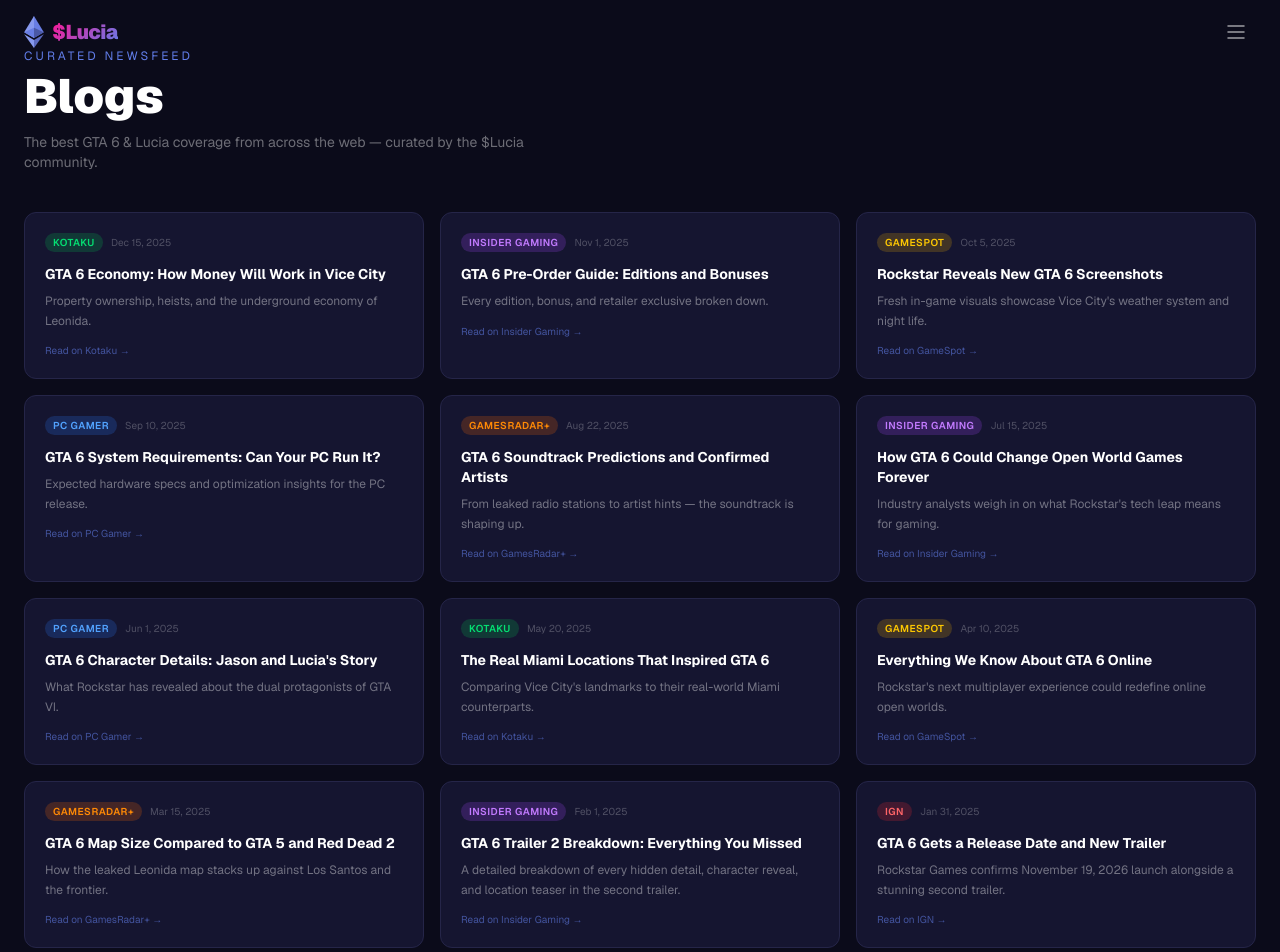
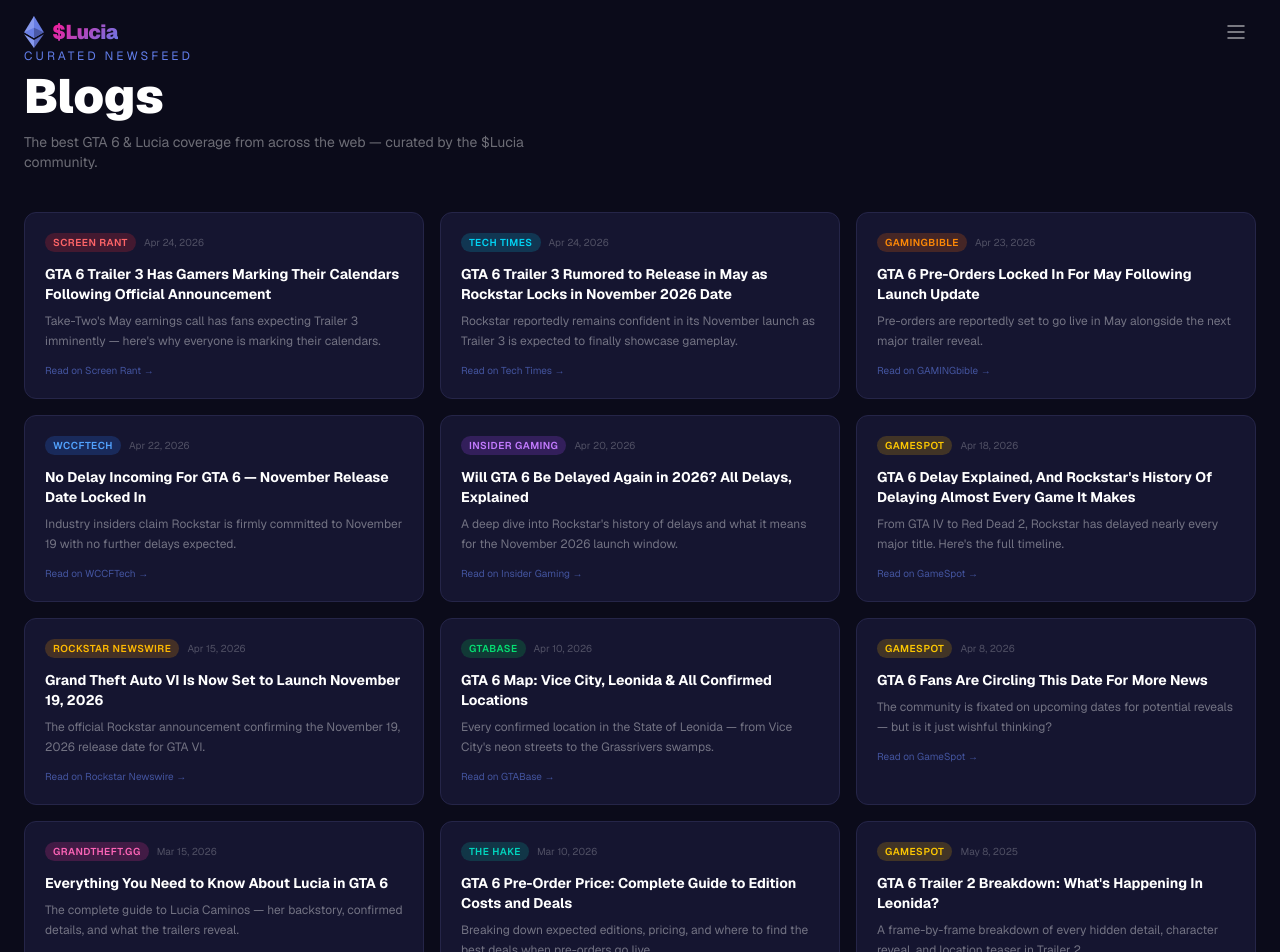
Before and after one commit to oldestgta-source/gta6-blog, a Next.js app: page /blogs in a window 1280 px wide. Shown: the top 952 px of the page. Built offline with nearby package versions, Linux system fonts and the light colour scheme.

Commit message:
Replace feed with real verified article URLs, add 2026 coverage

```diff
--- a/components/FeedCard.tsx
+++ b/components/FeedCard.tsx
@@ -1,12 +1,16 @@
 import type { FeedItem } from '@/lib/feed';
 
 const sourceColors: Record<string, string> = {
-  'IGN': 'bg-red-500/20 text-red-400',
+  'Screen Rant': 'bg-red-500/20 text-red-400',
+  'Tech Times': 'bg-cyan-500/20 text-cyan-400',
+  'GAMINGbible': 'bg-orange-500/20 text-orange-400',
+  'WCCFTech': 'bg-blue-500/20 text-blue-400',
   'Insider Gaming': 'bg-purple-500/20 text-purple-400',
-  'GamesRadar+': 'bg-orange-500/20 text-orange-400',
   'GameSpot': 'bg-yellow-500/20 text-yellow-400',
-  'Kotaku': 'bg-green-500/20 text-green-400',
-  'PC Gamer': 'bg-blue-500/20 text-blue-400',
+  'Rockstar Newswire': 'bg-amber-500/20 text-amber-400',
+  'GTABase': 'bg-green-500/20 text-green-400',
+  'GrandTheft.gg': 'bg-pink-500/20 text-pink-400',
+  'The Hake': 'bg-teal-500/20 text-teal-400',
 };
 
 export default function FeedCard({ item }: { item: FeedItem }) {
--- a/content/feed/feed.json
+++ b/content/feed/feed.json
@@ -1,98 +1,110 @@
 [
   {
-    "title": "GTA 6 Gets a Release Date and New Trailer",
-    "url": "https://www.ign.com/articles/gta-6-gets-release-date-new-trailer",
-    "source": "IGN",
-    "date": "2025-01-31",
-    "excerpt": "Rockstar Games confirms November 19, 2026 launch alongside a stunning second trailer.",
-    "category": "news"
+    "title": "GTA 6 Trailer 3 Has Gamers Marking Their Calendars Following Official Announcement",
+    "url": "https://screenrant.com/gta-6-trailer-3-may-2026-earnings-call/",
+    "source": "Screen Rant",
+    "date": "2026-04-24",
+    "excerpt": "Take-Two's May earnings call has fans expecting Trailer 3 imminently — here's why everyone is marking their calendars.",
+    "category": "news",
+    "image": ""
   },
   {
-    "title": "GTA 6 Trailer 2 Breakdown: Everything You Missed",
-    "url": "https://insider-gaming.com/gta-6-trailer-2-breakdown/",
-    "source": "Insider Gaming",
-    "date": "2025-02-01",
-    "excerpt": "A detailed breakdown of every hidden detail, character reveal, and location teaser in the second trailer.",
-    "category": "deep-dive"
+    "title": "GTA 6 Trailer 3 Rumored to Release in May as Rockstar Locks in November 2026 Date",
+    "url": "https://www.techtimes.com/articles/316127/20260424/gta-6-trailer-3-rumored-launch-may-rockstar-locks-november-2026-release-date.htm",
+    "source": "Tech Times",
+    "date": "2026-04-24",
+    "excerpt": "Rockstar reportedly remains confident in its November launch as Trailer 3 is expected to finally showcase gameplay.",
+    "category": "news",
+    "image": ""
   },
   {
-    "title": "GTA 6 Map Size Compared to GTA 5 and Red Dead 2",
-    "url": "https://www.gamesradar.com/gta-6-map-size-comparison/",
-    "source": "GamesRadar+",
-    "date": "2025-03-15",
-    "excerpt": "How the leaked Leonida map stacks up against Los Santos and the frontier.",
-    "category": "comparison"
+    "title": "GTA 6 Pre-Orders Locked In For May Following Launch Update",
+    "url": "https://www.gamingbible.com/news/gta-6-pre-orders-locked-may-launch-update-794823-20260423",
+    "source": "GAMINGbible",
+    "date": "2026-04-23",
+    "excerpt": "Pre-orders are reportedly set to go live in May alongside the next major trailer reveal.",
+    "category": "news",
+    "image": ""
   },
   {
-    "title": "Everything We Know About GTA 6 Online",
-    "url": "https://www.gamespot.com/articles/gta-6-online-everything-we-know/",
-    "source": "GameSpot",
-    "date": "2025-04-10",
-    "excerpt": "Rockstar's next multiplayer experience could redefine online open worlds.",
-    "category": "news"
+    "title": "No Delay Incoming For GTA 6 — November Release Date Locked In",
+    "url": "https://wccftech.com/gta-6-no-delay-november-release-date-locked-in-its-claimed/",
+    "source": "WCCFTech",
+    "date": "2026-04-22",
+    "excerpt": "Industry insiders claim Rockstar is firmly committed to November 19 with no further delays expected.",
+    "category": "news",
+    "image": ""
   },
   {
-    "title": "The Real Miami Locations That Inspired GTA 6",
-    "url": "https://kotaku.com/gta-6-miami-vice-city-real-locations-comparison/",
-    "source": "Kotaku",
-    "date": "2025-05-20",
-    "excerpt": "Comparing Vice City's landmarks to their real-world Miami counterparts.",
-    "category": "deep-dive"
+    "title": "Will GTA 6 Be Delayed Again in 2026? All Delays, Explained",
+    "url": "https://insider-gaming.com/gta-6-delay-again-2026/",
+    "source": "Insider Gaming",
+    "date": "2026-04-20",
+    "excerpt": "A deep dive into Rockstar's history of delays and what it means for the November 2026 launch window.",
+    "category": "deep-dive",
+    "image": ""
   },
   {
-    "title": "GTA 6 Character Details: Jason and Lucia's Story",
-    "url": "https://www.pcgamer.com/gta-6-jason-lucia-characters/",
-    "source": "PC Gamer",
-    "date": "2025-06-01",
-    "excerpt": "What Rockstar has revealed about the dual protagonists of GTA VI.",
-    "category": "news"
+    "title": "GTA 6 Delay Explained, And Rockstar's History Of Delaying Almost Every Game It Makes",
+    "url": "https://www.gamespot.com/articles/why-did-rockstar-delay-gta-6/1100-6536423/",
+    "source": "GameSpot",
+    "date": "2026-04-18",
+    "excerpt": "From GTA IV to Red Dead 2, Rockstar has delayed nearly every major title. Here's the full timeline.",
+    "category": "deep-dive",
+    "image": ""
   },
   {
-    "title": "How GTA 6 Could Change Open World Games Forever",
-    "url": "https://insider-gaming.com/gta-6-open-world-innovation/",
-    "source": "Insider Gaming",
-    "date": "2025-07-15",
-    "excerpt": "Industry analysts weigh in on what Rockstar's tech leap means for gaming.",
-    "category": "opinion"
+    "title": "Grand Theft Auto VI Is Now Set to Launch November 19, 2026",
+    "url": "https://www.rockstargames.com/newswire/article/ak3ak31a49a221/grand-theft-auto-vi-is-now-set-to-launch-november-19-2026",
+    "source": "Rockstar Newswire",
+    "date": "2026-04-15",
+    "excerpt": "The official Rockstar announcement confirming the November 19, 2026 release date for GTA VI.",
+    "category": "news",
+    "image": ""
   },
   {
-    "title": "GTA 6 Soundtrack Predictions and Confirmed Artists",
-    "url": "https://www.gamesradar.com/gta-6-soundtrack-predictions/",
-    "source": "GamesRadar+",
-    "date": "2025-08-22",
-    "excerpt": "From leaked radio stations to artist hints — the soundtrack is shaping up.",
-    "category": "deep-dive"
+    "title": "GTA 6 Trailer 2 Breakdown: What's Happening In Leonida?",
+    "url": "https://www.gamespot.com/gallery/gta-6-trailer-2-breakdown-whats-happening-in-leonida/2900-6542/",
+    "source": "GameSpot",
+    "date": "2025-05-08",
+    "excerpt": "A frame-by-frame breakdown of every hidden detail, character reveal, and location teaser in Trailer 2.",
+    "category": "deep-dive",
+    "image": ""
   },
   {
-    "title": "GTA 6 System Requirements: Can Your PC Run It?",
-    "url": "https://www.pcgamer.com/gta-6-system-requirements/",
-    "source": "PC Gamer",
-    "date": "2025-09-10",
-    "excerpt": "Expected hardware specs and optimization insights for the PC release.",
-    "category": "guides"
+    "title": "GTA 6 Map: Vice City, Leonida & All Confirmed Locations",
+    "url": "https://www.gtabase.com/gta-6/map/",
+    "source": "GTABase",
+    "date": "2026-04-10",
+    "excerpt": "Every confirmed location in the State of Leonida — from Vice City's neon streets to the Grassrivers swamps.",
+    "category": "guides",
+    "image": ""
   },
   {
-    "title": "Rockstar Reveals New GTA 6 Screenshots",
-    "url": "https://www.gamespot.com/articles/rockstar-new-gta-6-screenshots/",
-    "source": "GameSpot",
-    "date": "2025-10-05",
-    "excerpt": "Fresh in-game visuals showcase Vice City's weather system and night life.",
-    "category": "news"
+    "title": "Everything You Need to Know About Lucia in GTA 6",
+    "url": "https://grandtheft.gg/gta-6-lucia/",
+    "source": "GrandTheft.gg",
+    "date": "2026-03-15",
+    "excerpt": "The complete guide to Lucia Caminos — her backstory, confirmed details, and what the trailers reveal.",
+    "category": "deep-dive",
+    "image": ""
   },
   {
-    "title": "GTA 6 Pre-Order Guide: Editions and Bonuses",
-    "url": "https://insider-gaming.com/gta-6-pre-order-guide/",
-    "source": "Insider Gaming",
-    "date": "2025-11-01",
-    "excerpt": "Every edition, bonus, and retailer exclusive broken down.",
-    "category": "guides"
+    "title": "GTA 6 Pre-Order Price: Complete Guide to Edition Costs and Deals",
+    "url": "https://thehake.com/2026/03/gta-6-pre-order-price-complete-guide-to-edition-costs-and-best-deals-in-2026/",
+    "source": "The Hake",
+    "date": "2026-03-10",
+    "excerpt": "Breaking down expected editions, pricing, and where to find the best deals when pre-orders go live.",
+    "category": "guides",
+    "image": ""
   },
   {
-    "title": "GTA 6 Economy: How Money Will Work in Vice City",
-    "url": "https://kotaku.com/gta-6-economy-money-system-vice-city/",
-    "source": "Kotaku",
-    "date": "2025-12-15",
-    "excerpt": "Property ownership, heists, and the underground economy of Leonida.",
-    "category": "deep-dive"
+    "title": "GTA 6 Fans Are Circling This Date For More News",
+    "url": "https://www.gamespot.com/articles/gta-6-fans-are-circling-this-date-for-more-news-but-thats-probably-just-wishful-thinking/1100-6539606/",
+    "source": "GameSpot",
+    "date": "2026-04-08",
+    "excerpt": "The community is fixated on upcoming dates for potential reveals — but is it just wishful thinking?",
+    "category": "opinion",
+    "image": ""
   }
 ]
```
